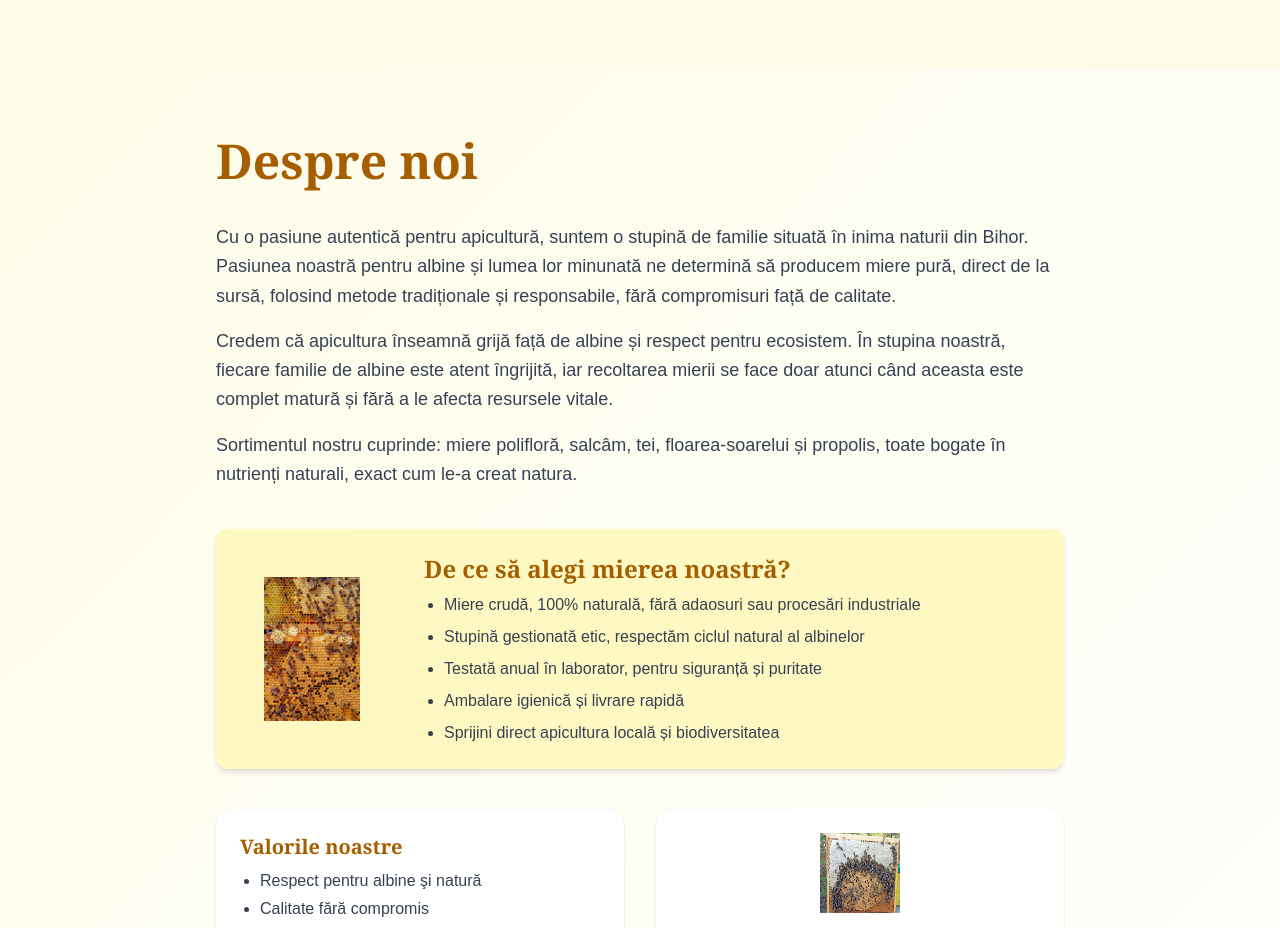
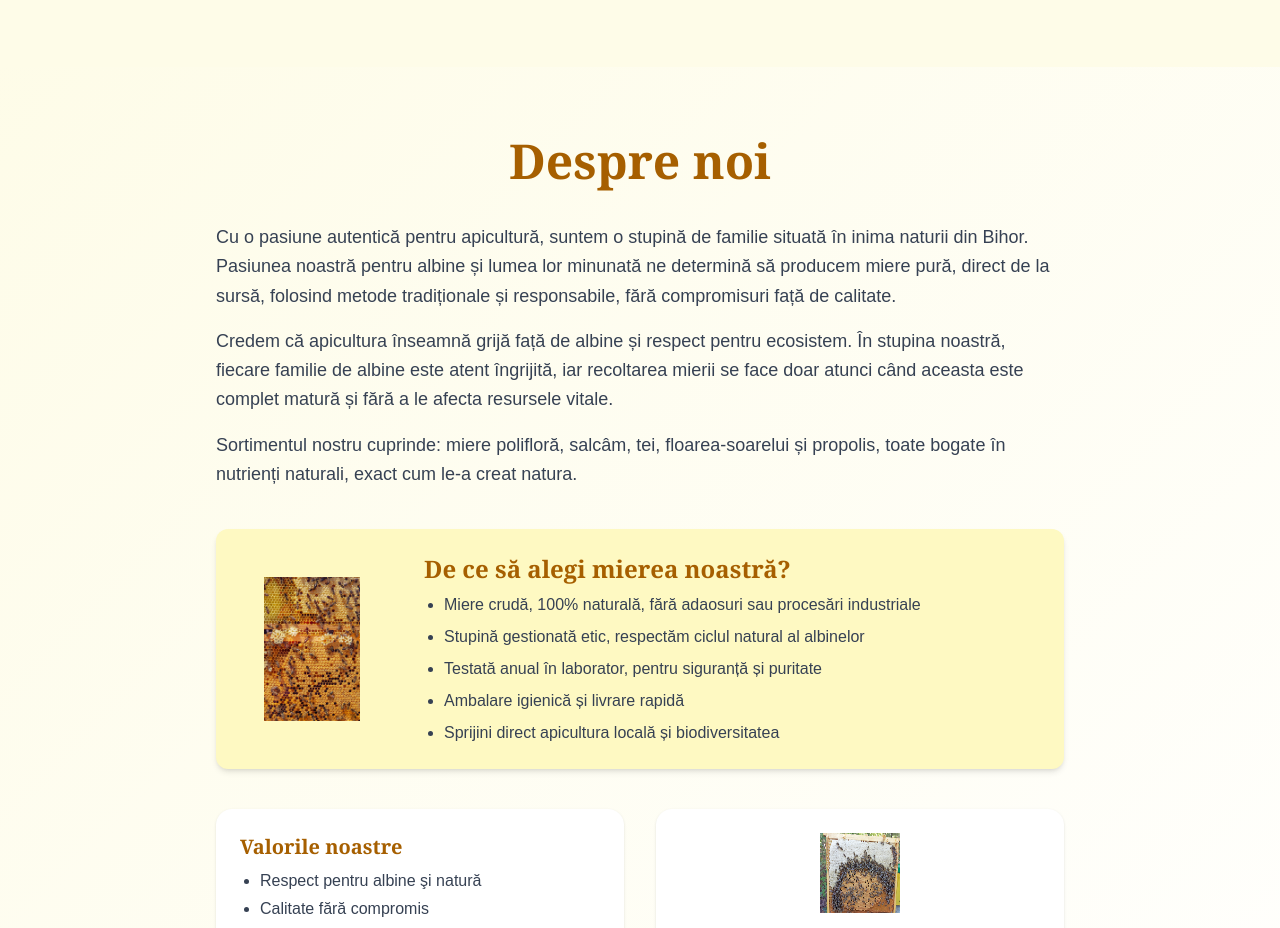
Before and after one commit to ionutpetru4046/Website-Apicultura, a Next.js app: page / in a window 1280 px wide. Shown: the part 860-1788 px from the top of the page. Built offline with nearby package versions, Linux system fonts and the light colour scheme; a web font is replaced by a local one.

Commit message:
h1 centered in despre page

```diff
--- a/app/despre/page.tsx
+++ b/app/despre/page.tsx
@@ -2,7 +2,7 @@ export default function DesprePage() {
   return (
     <section className="min-h-screen bg-gradient-to-br from-yellow-50 to-white flex items-center">
       <div className="max-w-4xl mx-auto px-6 py-16 w-full">
-        <h1 className="text-4xl md:text-5xl font-serif leading-tight font-bold mb-8 text-yellow-700">
+        <h1 className="text-4xl md:text-5xl text-center font-serif leading-tight font-bold mb-8 text-yellow-700">
           Despre noi
         </h1>
 
```
